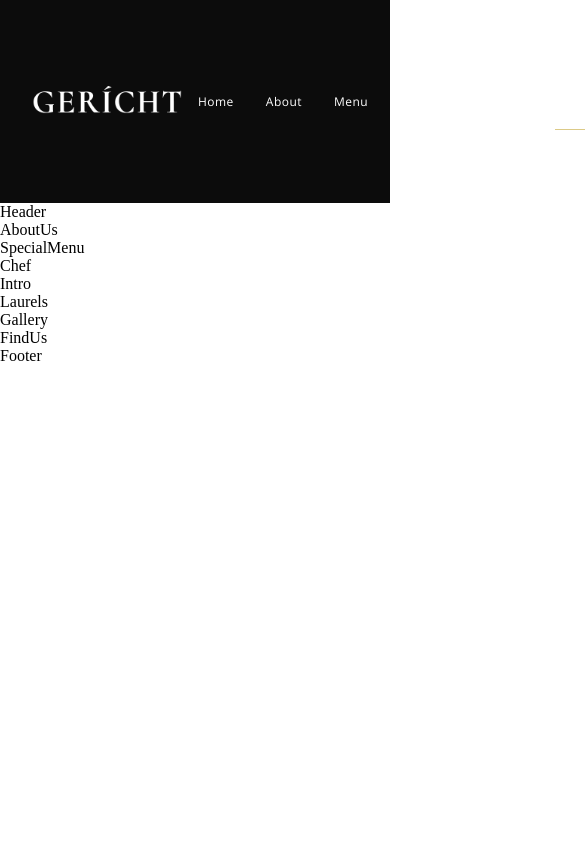
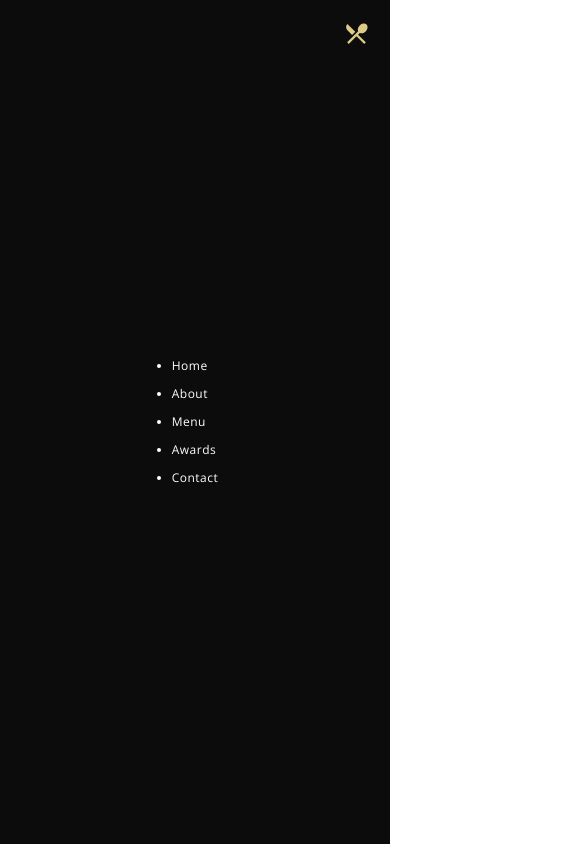
Before and after one commit to OGENDI/dastyFood, a React (Create React App) app: page / in a window 390 px wide. Shown: the top 844 px of the page, 585 px wide, since content can reach past the window. Built offline with nearby package versions, Linux system fonts and the light colour scheme; a web font is replaced by a local one.

Commit message:
💄 Adds smallscreen functionality

```diff
--- a/src/components/Navbar/Navbar.css
+++ b/src/components/Navbar/Navbar.css
@@ -59,3 +59,44 @@
     background-color: var(--color-grey);
 
 }
+
+.app__navbar-smallscreen {
+    display: none;
+
+}
+
+.app__navbar-smallscreen_overlay {
+    position: fixed;
+    top: 0;
+    left: 0;
+    width: 100%;
+    height: 100vh;
+    background: var(--color-black);
+    transition: 0.5s ease;
+
+    flex-direction: column;
+    z-index: 5;
+}
+
+.app__navbar-smallscreen_overlay .overlay__close {
+    font-size: 27px;
+    color: var(--color-golden);
+    cursor: pointer;
+
+    position: absolute;
+    top: 20px;
+    right: 20px;
+
+}
+
+@media screen and (max-width: 1150px) {
+    .app__navbar-links {
+        display: none;
+
+    }
+
+    .app__navbar-smallscreen {
+        display: flex;
+    }
+
+}
```
